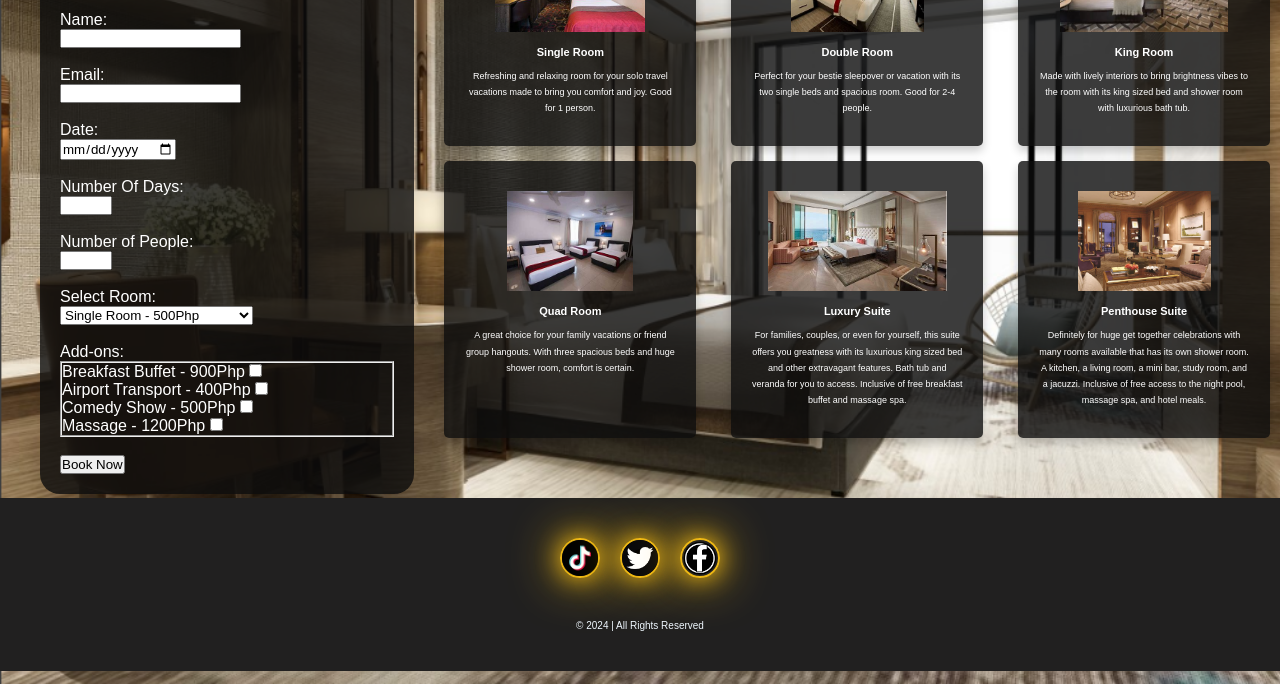
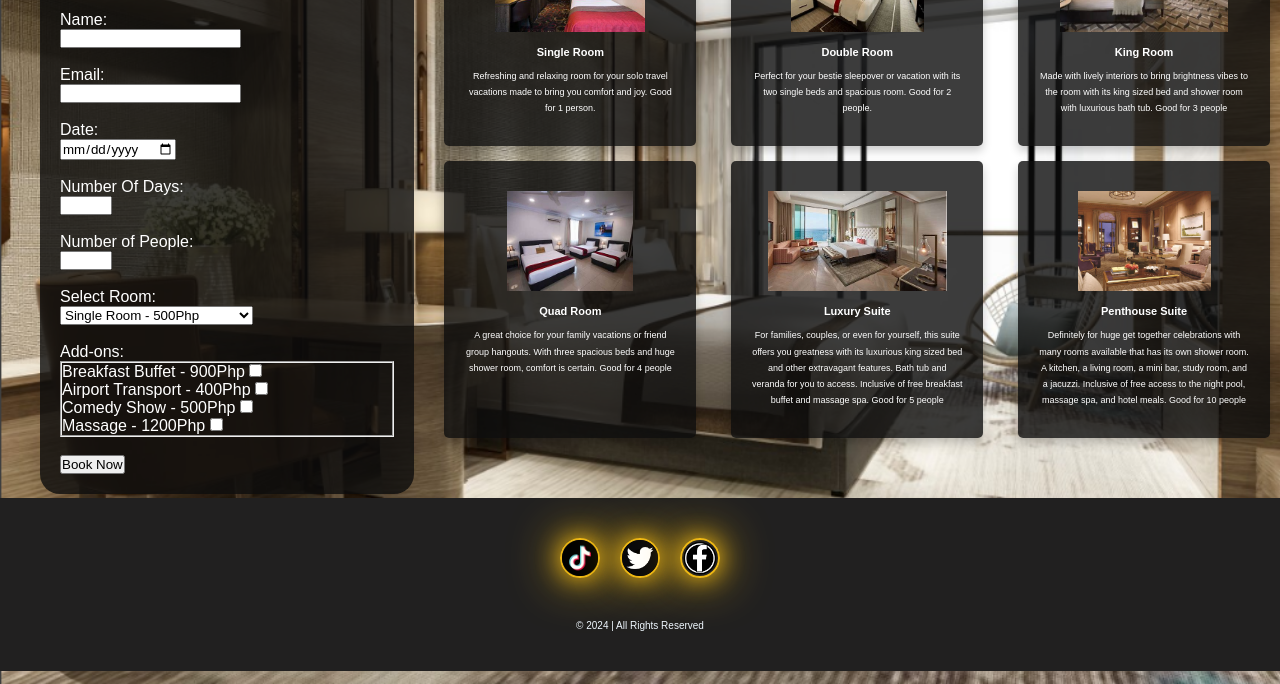
Before and after one commit to Blurf-uwu/Q4-things, a plain HTML site: page htdocs/page2.html in a window 1280 px wide. Shown: the part 211-895 px from the top of the page. Drawn offline with Linux system fonts and the light colour scheme.

Commit message:
IM THE ALPHA IM THE LEADER

```diff
--- a/css/page2.css
+++ b/css/page2.css
@@ -2,7 +2,7 @@
     margin: 0;
     padding: 0;
     box-sizing: border-box;
-    font-family: 'Poppins', sans-serif; text-decoration: none;
+    font-family: 'Arial', sans-serif; text-decoration: none;
     list-style: none;
     }
 
--- a/css/page3.css
+++ b/css/page3.css
@@ -2,7 +2,7 @@
     margin: 0;
     padding: 0;
     box-sizing: border-box;
-    font-family: 'Poppins', sans-serif; text-decoration: none;
+    font-family: 'Arial', sans-serif; text-decoration: none;
     list-style: none;
     }
 
--- a/htdocs/page2.html
+++ b/htdocs/page2.html
@@ -9,7 +9,6 @@
 </head>
 <body>
     <div class="container">
-
         <!-- NAVBAR -->
         <header>
             <nav>
@@ -20,15 +19,16 @@
                 </div>
             </nav>
         </header>
+    </div>
+    <!-- FORM CONTAINER -->
+    <div class="bookingForm">
 
-        </div>
-        <div class="bookingForm">
-
-            <!-- TITLE -->
-        <h1 id="title">Hotel Booking Form</h1>
+        <!-- TITLE -->
+    <h1 id="title">Hotel Booking Form</h1>
 
         <!-- THE MAIN FORM -->
     <form id="bookingForm" action="page3.html">
+
         <label for="name">Name:</label><br>
         <input type="text" id="name" name="name" required><br><br>
 
@@ -45,7 +45,7 @@
         <label for="people">Number of People:</label><br>
         <input type="number" id="people" name="people" min="1" max="30" required><br><br>
 
-
+        <!-- ROOM SELECTION -->
         <label for="roomType">Select Room:</label><br>
         <select id="roomType" name="roomType">
             <option value="single">Single Room - 500Php</option>
@@ -56,6 +56,7 @@
             <option value="penthouse">Penthouse Suite - 10000Php</option>
         </select><br><br>
 
+        <!-- ADD-ON SELECTION -->
         <label for="addons">Add-ons:</label><br>
         <fieldset id="addons">
             <label for="breakfast">Breakfast Buffet - 900Php</label>
@@ -79,7 +80,7 @@
     </div>
 
 
-    <!-- DESCRIPTIONS + PICS -->
+    <!-- DESCRIPTIONS + PICS OF EACH ROOM-->
     <div class="container">
 
         <h1 class="heading">Rooms</h1>
@@ -95,31 +96,31 @@
             <div class="box">
                 <img src="../img/double.jpg" alt="">
                 <h3>Double Room</h3>
-                <p>Perfect for your bestie sleepover or vacation with its two single beds and spacious room. Good for 2-4 people.</p>
+                <p>Perfect for your bestie sleepover or vacation with its two single beds and spacious room. Good for 2 people.</p>
             </div>
 
             <div class="box">
                 <img src="../img/king.jpg" alt="">
                 <h3>King Room</h3>
-                <p>Made with lively interiors to bring brightness vibes to the room with its king sized bed and shower room with luxurious bath tub.</p>
+                <p>Made with lively interiors to bring brightness vibes to the room with its king sized bed and shower room with luxurious bath tub. Good for 3 people</p>
             </div>
 
             <div class="box">
                 <img src="../img/quad.jpg" alt="">
                 <h3>Quad Room</h3>
-                <p>A great choice for your family vacations or friend group hangouts. With three spacious beds and huge shower room, comfort is certain.</p>
+                <p>A great choice for your family vacations or friend group hangouts. With three spacious beds and huge shower room, comfort is certain. Good for 4 people</p>
             </div>
 
             <div class="box">
                 <img src="../img/lux.jpg" alt="">
                 <h3>Luxury Suite</h3>
-                <p>For families, couples, or even for yourself, this suite offers you greatness with its luxurious king sized bed and other extravagant features. Bath tub and veranda for you to access. Inclusive of free breakfast buffet and massage spa.</p>
+                <p>For families, couples, or even for yourself, this suite offers you greatness with its luxurious king sized bed and other extravagant features. Bath tub and veranda for you to access. Inclusive of free breakfast buffet and massage spa. Good for 5 people</p>
             </div>
 
             <div class="box">
                 <img src="../img/pent.jpg" alt="">
                 <h3>Penthouse Suite</h3>
-                <p>Definitely for huge get together celebrations with many rooms available that has its own shower room. A kitchen, a living room, a mini bar, study room, and a jacuzzi. Inclusive of free access to the night pool, massage spa, and hotel meals.</p>
+                <p>Definitely for huge get together celebrations with many rooms available that has its own shower room. A kitchen, a living room, a mini bar, study room, and a jacuzzi. Inclusive of free access to the night pool, massage spa, and hotel meals. Good for 10 people</p>
             </div>
 
         </div>
@@ -134,7 +135,7 @@
                 <a href="#"><img src="../img/fb.png" width="36"></a>
             </div>
 
-                <p class="copyright">© 2024 | All Rights Reserved</p>
+            <p class="copyright">© 2024 | All Rights Reserved</p>
 
         </footer>
 </body>
```
Also changed, not shown: htdocs/page3.html (+4 -2 lines).
